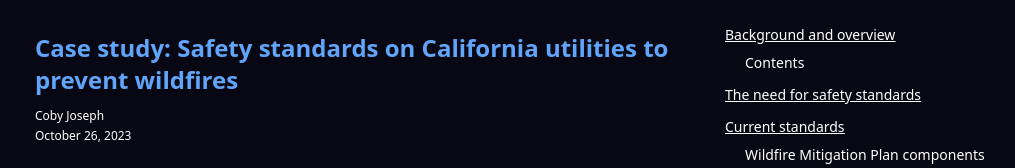
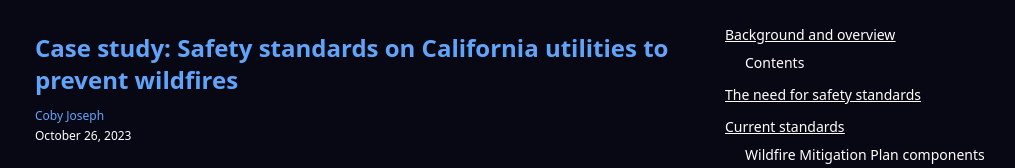
Before and after one commit to cobyjoseph/wildfire-case-study-for-ai, a SvelteKit app: page / in a window 1280 px wide. Shown: the top 168 px of the page, without its empty margins (265-1280 px from the left). Built offline with nearby package versions, Linux system fonts and the light colour scheme.

Commit message:
Update +page.svelte

```diff
--- a/src/routes/+page.svelte
+++ b/src/routes/+page.svelte
@@ -14,7 +14,9 @@
 				Case study: Safety standards on California utilities to prevent wildfires
 			</div>
 			<div class="text-xs">
-				<div class="mt-1">Coby Joseph</div>
+				<div class="mt-1">
+  <a href="https://www.linkedin.com/in/coby-joseph-59701135/" target="_blank">Coby Joseph</a>
+</div>
 				<div class="mt-1">October 26, 2023</div>
 			</div>
 		</div>
```
